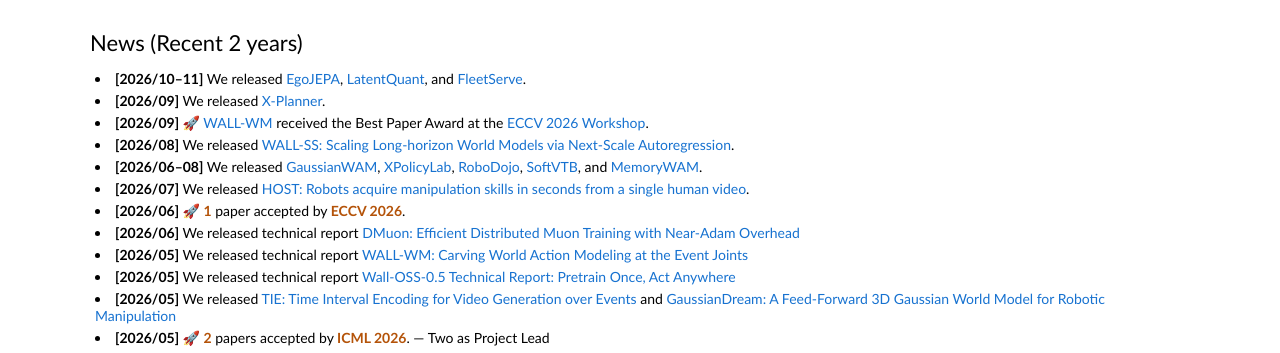
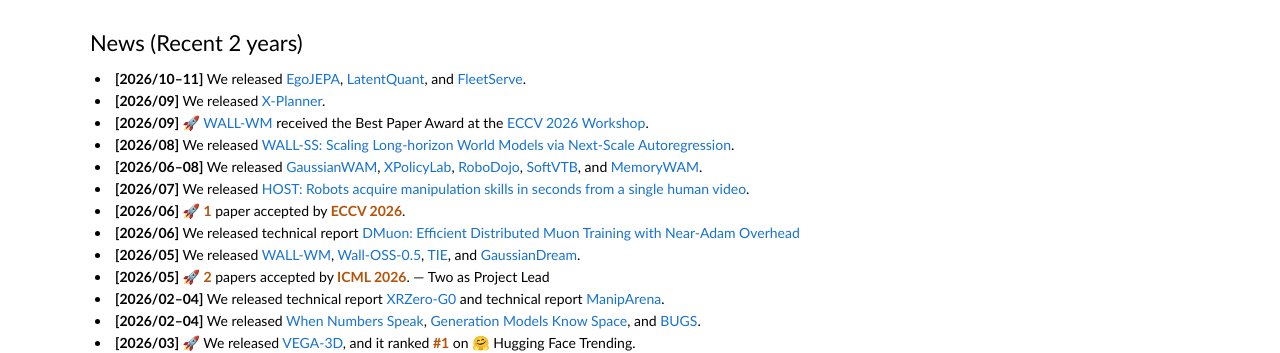
Before and after one commit to shalfun/shalfun.github.io, a plain HTML site: page index.html in a window 1280 px wide. Shown: the part 429-782 px from the top of the page. Drawn offline with Linux system fonts and the light colour scheme; a web font is replaced by a local one.

Commit message:
style: merge May 2026 release news into short names
Co-authored-by: Cursor <cursoragent@cursor.com>

```diff
--- a/index.html
+++ b/index.html
@@ -200,14 +200,7 @@
                 <b>[2026/06] </b>We released technical report <a href="https://arxiv.org/pdf/2606.27153" target="_blank" rel="noopener">DMuon: Efficient Distributed Muon Training with Near-Adam Overhead</a>
               </li>
 			  <li style="margin: 5px;" >
-                <b>[2026/05] </b>We released technical report <a href="https://arxiv.org/abs/2606.01955" target="_blank" rel="noopener">WALL-WM: Carving World Action Modeling at the Event Joints</a>
-              </li>
-			  <li style="margin: 5px;" >
-                <b>[2026/05] </b>We released technical report <a href="https://arxiv.org/pdf/2605.30877" target="_blank" rel="noopener">Wall-OSS-0.5 Technical Report: Pretrain Once, Act Anywhere</a>
-              </li>
-              <li style="margin: 5px;" >
-                <b>[2026/05] </b>We released <a href="https://matrixteam-ai.github.io/pages/TIE/" target="_blank" rel="noopener">TIE: Time Interval Encoding for Video Generation over Events</a> and  <a href="https://arxiv.org/pdf/2605.20752" target="_blank" rel="noopener">GaussianDream: A Feed-Forward 3D Gaussian
-World Model for Robotic Manipulation</a>
+                <b>[2026/05] </b>We released <a href="https://arxiv.org/abs/2606.01955" target="_blank" rel="noopener">WALL-WM</a>, <a href="https://arxiv.org/pdf/2605.30877" target="_blank" rel="noopener">Wall-OSS-0.5</a>, <a href="https://matrixteam-ai.github.io/pages/TIE/" target="_blank" rel="noopener">TIE</a>, and <a href="https://arxiv.org/pdf/2605.20752" target="_blank" rel="noopener">GaussianDream</a>.
               </li>
               <li style="margin: 5px;" >
                 <b>[2026/05] </b>🚀 <span class="news-accent"><b>2</b></span> papers accepted by <a href="https://icml.cc/" class="news-accent" target="_blank" rel="noopener">ICML 2026</a>. — Two as Project Lead
```
